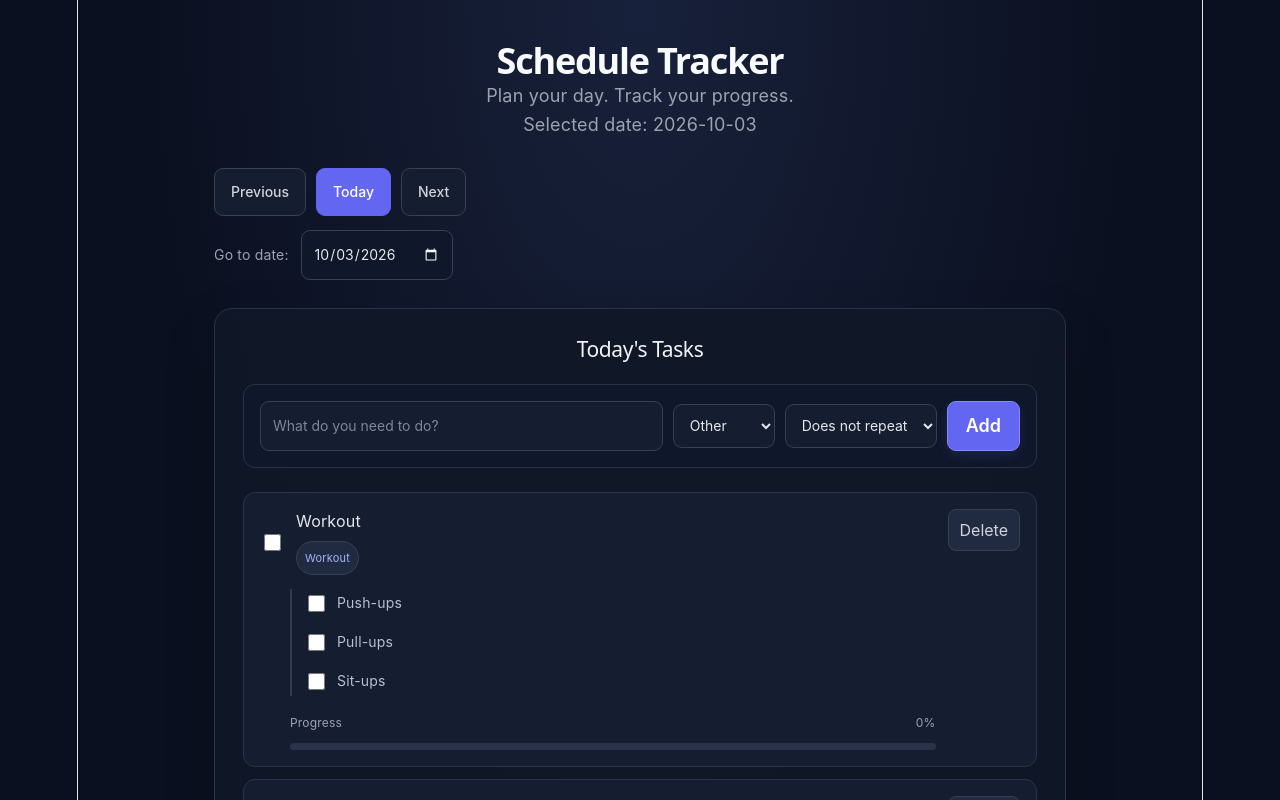
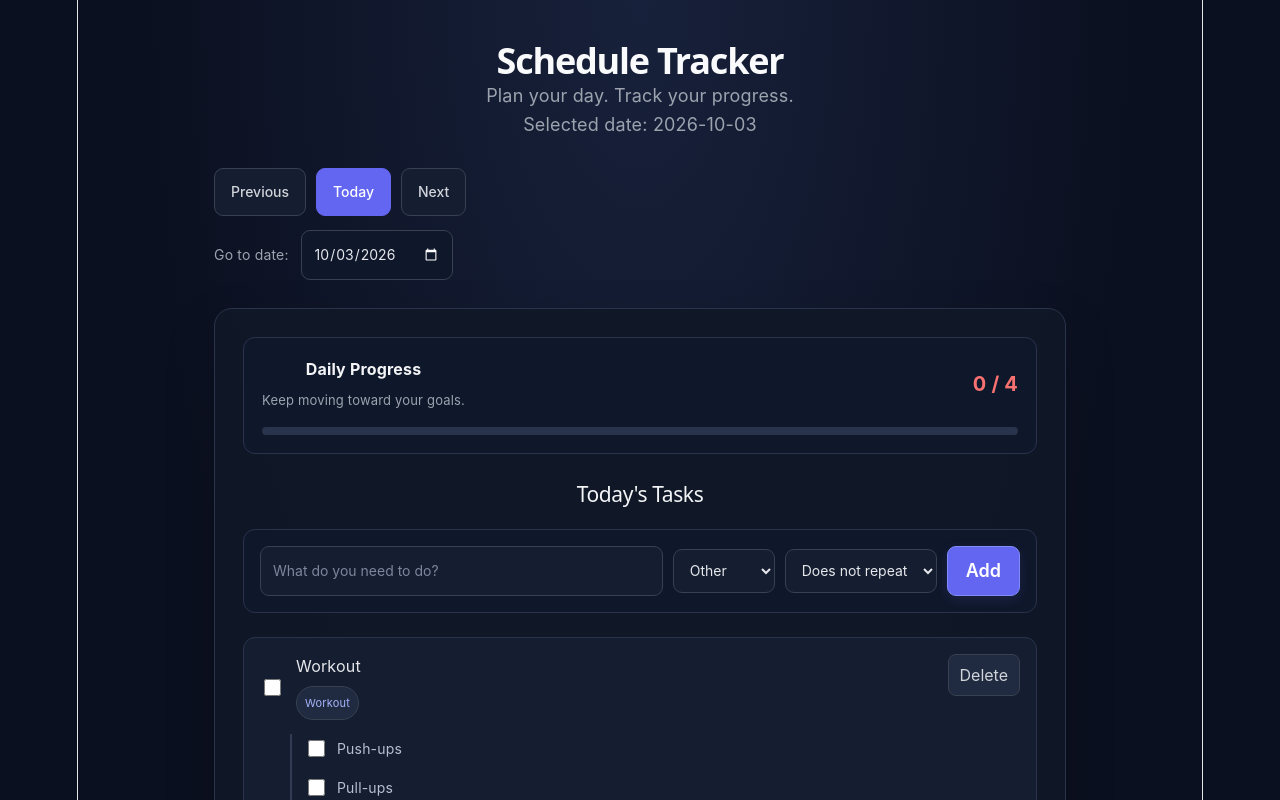
Before and after one commit to feng0343-hub/Schedule-tracker, a React app in the folder frontend/: page / in a window 1280 px wide. Shown: the top 800 px of the page. Built offline with nearby package versions, Linux system fonts and the light colour scheme; the HTML template or start-up script is replaced by a standard one.

Commit message:
Add date-specific daily progress summary

```diff
--- a/frontend/src/App.css
+++ b/frontend/src/App.css
@@ -535,3 +535,60 @@ select:focus-visible {
     padding: 12px;
   }
 }
+
+/* Daily progress summary */
+.daily-progress {
+  margin-bottom: 28px;
+  padding: 18px;
+  border: 1px solid #29334b;
+  border-radius: 12px;
+  background: #0f172a;
+}
+
+.daily-progress-header {
+  display: flex;
+  align-items: center;
+  justify-content: space-between;
+  gap: 16px;
+  margin-bottom: 14px;
+}
+
+.daily-progress-header h3 {
+  margin: 0 0 5px;
+  color: #f3f4f6;
+  font-size: 16px;
+}
+
+.daily-progress-header p {
+  margin: 0;
+  color: #9ca3af;
+  font-size: 13px;
+}
+
+.daily-progress-count {
+  color: #f87171;
+  font-size: 20px;
+  font-weight: 700;
+  white-space: nowrap;
+}
+
+.daily-progress-bar {
+  height: 8px;
+  overflow: hidden;
+  border-radius: 999px;
+  background: #29334b;
+}
+
+.daily-progress-fill {
+  width: 0%;
+  height: 100%;
+  border-radius: 999px;
+  background: #dc2626;
+  transition: width 0.25s ease;
+}
+
+@media (max-width: 480px) {
+  .daily-progress {
+    padding: 14px;
+  }
+}
--- a/frontend/src/App.jsx
+++ b/frontend/src/App.jsx
@@ -125,7 +125,9 @@ function App() {
   const [newCategory, setNewCategory] = useState('Other')
   const [newRecurrence, setNewRecurrence] = useState('none')
   const [newRecurrenceDays, setNewRecurrenceDays] = useState([])
-   const [selectedDate, setSelectedDate] = useState(getToday())
+  const [selectedDate, setSelectedDate] = useState(getToday())
+
+
 
   const [tasks, setTasks] = useState(() => {
     const savedTasks = localStorage.getItem(STORAGE_KEY)
@@ -142,6 +144,22 @@ function App() {
       JSON.stringify(tasks)
     )
   }, [tasks])
+
+  const visibleTasks = tasks.filter((task) =>
+    isTaskForSelectedDate(task, selectedDate)
+  )
+
+  const completedTasks = visibleTasks.filter(
+    (task) => task.completions?.[selectedDate] || false
+  ).length
+
+  const totalTasks = visibleTasks.length
+
+  const progressPercentage =
+    totalTasks === 0
+      ? 0
+      : Math.round((completedTasks / totalTasks) * 100)
+
   function addTask() {
   if (newTask.trim() === '') {
     return
@@ -386,6 +404,25 @@ function App() {
         />
       </div>
       <section className="task-section">
+        <div className="daily-progress">
+          <div className="daily-progress-header">
+            <div>
+              <h3>Daily Progress</h3>
+              <p>Keep moving toward your goals.</p>
+            </div>
+
+            <span className="daily-progress-count">
+              {completedTasks} / {totalTasks}
+            </span>
+          </div>
+
+          <div className="daily-progress-bar">
+            <div
+              className="daily-progress-fill"
+              style={{ width: `${progressPercentage}%` }}
+            />
+          </div>
+        </div>
         <h2>Today's Tasks</h2>
         <div className="add-task">
           <input
```
